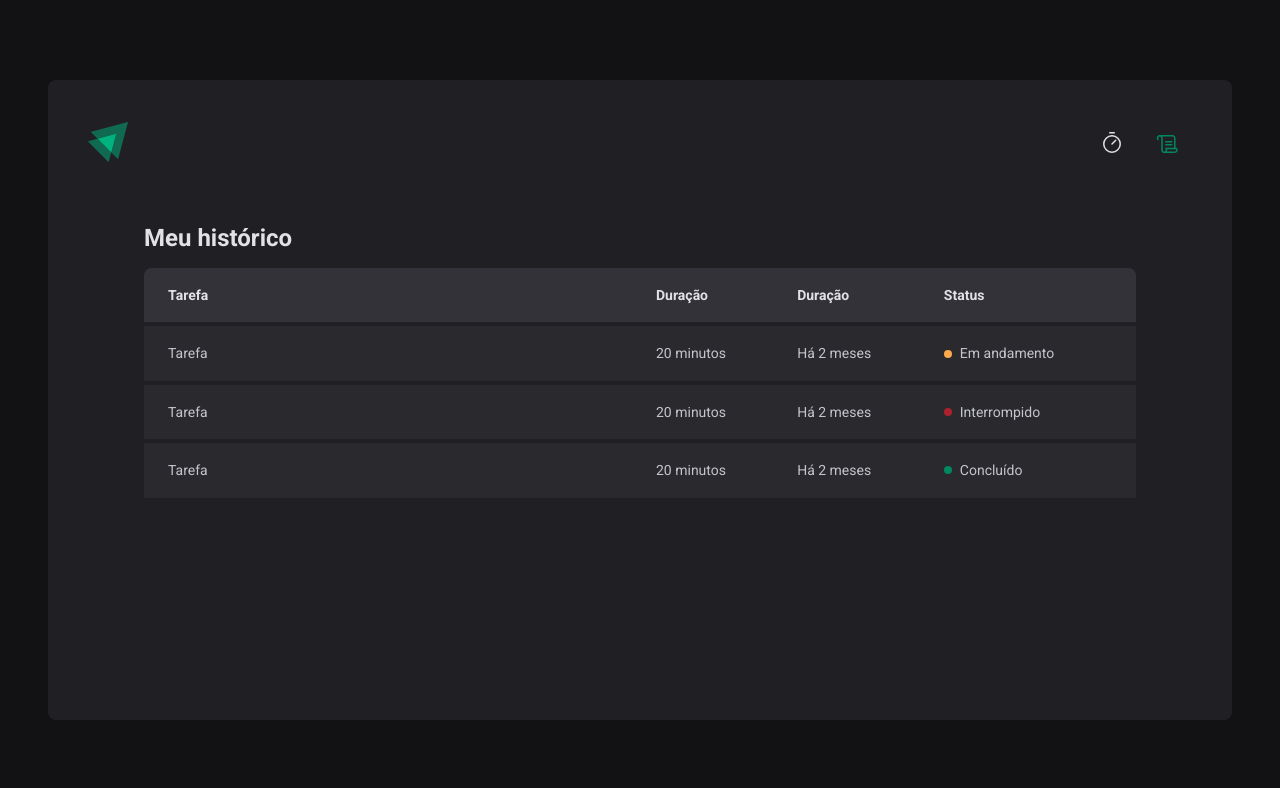
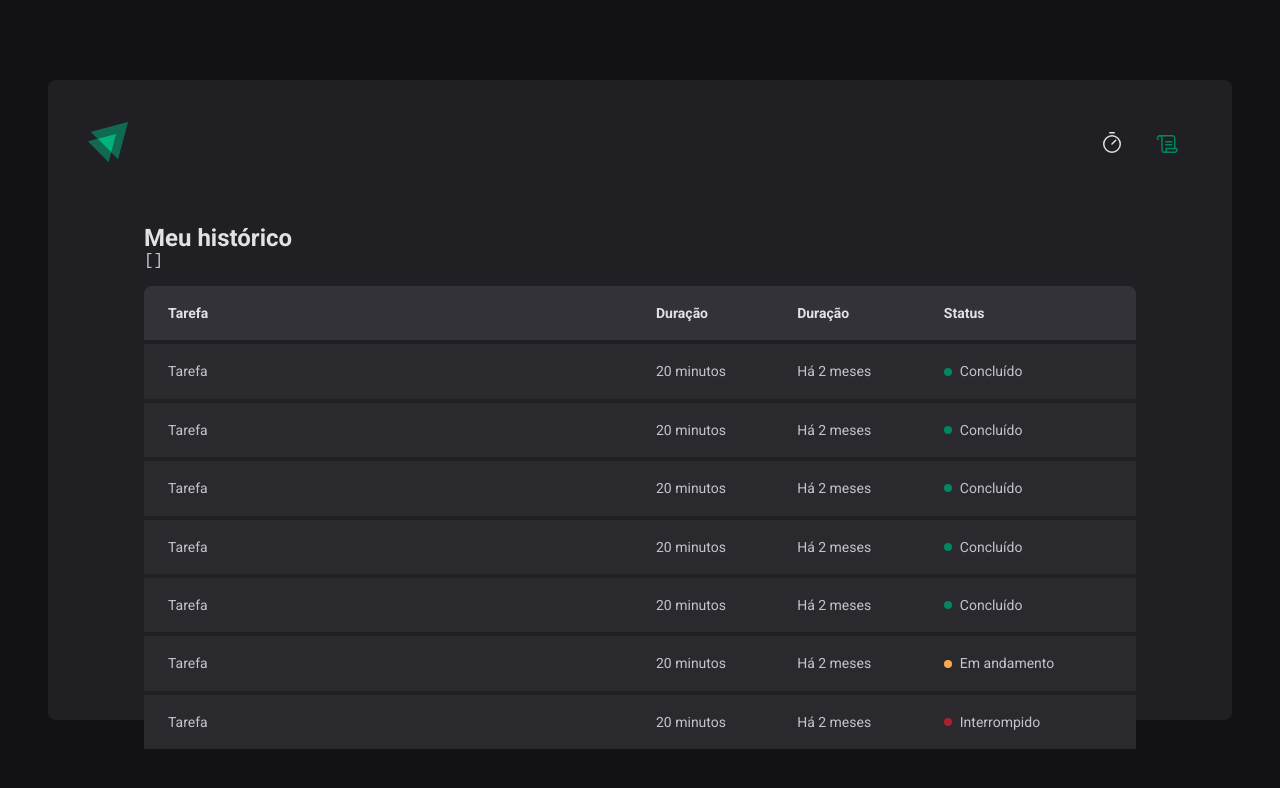
Before and after one commit to DanielSiilva/02-igniteTimer, a React (Vite) app in the folder ignite-temer/: page /history in a window 1280 px wide. Shown: the top 788 px of the page. Built offline with nearby package versions, Linux system fonts and the light colour scheme.

Commit message:
Feat: Contexto no React - Contexto entre rotas

```diff
--- a/ignite-temer/src/App.tsx
+++ b/ignite-temer/src/App.tsx
@@ -1,23 +1,21 @@
-import {ThemeProvider} from 'styled-components'
+import { ThemeProvider } from 'styled-components'
+import { BrowserRouter } from 'react-router-dom'
 import { Router } from './Router'
-import {BrowserRouter} from 'react-router-dom'
-
-import {defaultTheme} from './styles/themes/default'
 
 import { GlobalStyle } from './styles/themes/global'
-
-
+import { defaultTheme } from './styles/themes/default'
+import { CyclesContextProvider } from './contexts/CyclesContext'
 
 export function App() {
+  return (
+    <ThemeProvider theme={defaultTheme}>
+      <BrowserRouter>
+        <CyclesContextProvider>
+          <Router />
+        </CyclesContextProvider>
+      </BrowserRouter>
 
-
-  return (
-    <BrowserRouter>
-      <ThemeProvider theme={defaultTheme}>
-
-        <Router />
-        <GlobalStyle/>
-      </ThemeProvider>
-    </BrowserRouter>
+      <GlobalStyle />
+    </ThemeProvider>
   )
 }
--- /dev/null
+++ b/ignite-temer/src/contexts/CyclesContext.tsx
@@ -0,0 +1,105 @@
+import { createContext, ReactNode, useState } from 'react'
+
+interface CreateCycleData {
+  task: string
+  minutesAmount: number
+}
+
+interface Cycle {
+  id: string
+  task: string
+  minutesAmount: number
+  startDate: Date
+  interruptedDate?: Date
+  finishedDate?: Date
+}
+
+interface CyclesContextType {
+  cycles: Cycle[]
+  activeCycle: Cycle | undefined
+  activeCycleId: string | null
+  amountSecondsPassed: number
+  markCurrentCycleAsFinished: () => void
+  setSecondsPassed: (seconds: number) => void
+  createNewCycle: (data: CreateCycleData) => void
+  interruptCurrentCycle: () => void
+}
+
+export const CyclesContext = createContext({} as CyclesContextType)
+
+interface CyclesContextProviderProps {
+  children: ReactNode
+}
+
+export function CyclesContextProvider({
+  children,
+}: CyclesContextProviderProps) {
+  const [cycles, setCycles] = useState<Cycle[]>([])
+  const [activeCycleId, setActiveCycleId] = useState<string | null>(null)
+  const [amountSecondsPassed, setAmountSecondsPassed] = useState(0)
+
+  const activeCycle = cycles.find((cycle) => cycle.id === activeCycleId)
+
+  function setSecondsPassed(seconds: number) {
+    setAmountSecondsPassed(seconds)
+  }
+
+  function markCurrentCycleAsFinished() {
+    setCycles((state) =>
+      state.map((cycle) => {
+        if (cycle.id === activeCycleId) {
+          return { ...cycle, finishedDate: new Date() }
+        } else {
+          return cycle
+        }
+      }),
+    )
+  }
+
+  function createNewCycle(data: CreateCycleData) {
+    const id = String(new Date().getTime())
+
+    const newCycle: Cycle = {
+      id,
+      task: data.task,
+      minutesAmount: data.minutesAmount,
+      startDate: new Date(),
+    }
+
+    setCycles((state) => [...state, newCycle])
+    setActiveCycleId(id)
+    setAmountSecondsPassed(0)
+
+    // reset()
+  }
+
+  function interruptCurrentCycle() {
+    setCycles((state) =>
+      state.map((cycle) => {
+        if (cycle.id === activeCycleId) {
+          return { ...cycle, interruptedDate: new Date() }
+        } else {
+          return cycle
+        }
+      }),
+    )
+    setActiveCycleId(null)
+  }
+
+  return (
+    <CyclesContext.Provider
+      value={{
+        cycles,
+        activeCycle,
+        activeCycleId,
+        markCurrentCycleAsFinished,
+        amountSecondsPassed,
+        setSecondsPassed,
+        createNewCycle,
+        interruptCurrentCycle,
+      }}
+    >
+      {children}
+    </CyclesContext.Provider>
+  )
+}
--- a/ignite-temer/src/pages/History/index.tsx
+++ b/ignite-temer/src/pages/History/index.tsx
@@ -1,14 +1,15 @@
-import {
-  HistoryContainer,
-  HistoryList,
-  Status
-
-} from './styled'
+import { useContext } from 'react'
+import { CyclesContext } from '../../contexts/CyclesContext'
+import { HistoryContainer, HistoryList, Status } from './styled'
 
 export function History() {
+  const { cycles } = useContext(CyclesContext)
+
   return (
     <HistoryContainer>
       <h1>Meu histórico</h1>
+
+      <pre>{JSON.stringify(cycles, null, 2)}</pre>
 
       <HistoryList>
         <table>
@@ -20,35 +21,63 @@
               <th>Status</th>
             </tr>
           </thead>
-
           <tbody>
             <tr>
               <td>Tarefa</td>
               <td>20 minutos</td>
               <td>Há 2 meses</td>
               <td>
-                <Status statusColor='yellow'> Em andamento</Status>
+                <Status statusColor="green">Concluído</Status>
               </td>
             </tr>
-
             <tr>
               <td>Tarefa</td>
               <td>20 minutos</td>
               <td>Há 2 meses</td>
               <td>
-                <Status statusColor='red'> Interrompido</Status>
+                <Status statusColor="green">Concluído</Status>
               </td>
             </tr>
-
             <tr>
               <td>Tarefa</td>
               <td>20 minutos</td>
               <td>Há 2 meses</td>
               <td>
-                <Status statusColor='green'> Concluído</Status>
+                <Status statusColor="green">Concluído</Status>
               </td>
             </tr>
-
+            <tr>
+              <td>Tarefa</td>
+              <td>20 minutos</td>
+              <td>Há 2 meses</td>
+              <td>
+                <Status statusColor="green">Concluído</Status>
+              </td>
+            </tr>
+            <tr>
+              <td>Tarefa</td>
+              <td>20 minutos</td>
+              <td>Há 2 meses</td>
+              <td>
+                <Status statusColor="green">Concluído</Status>
+              </td>
+            </tr>
+            <tr>
+              <td>Tarefa</td>
+              <td>20 minutos</td>
+              <td>Há 2 meses</td>
+              <td>
+                <Status statusColor="yellow">Em andamento</Status>
+              </td>
+            </tr>
+            <tr>
+              <td>Tarefa</td>
+              <td>20 minutos</td>
+              <td>Há 2 meses</td>
+              <td>
+                <Status statusColor="red">Interrompido</Status>
+              </td>
+            </tr>
           </tbody>
         </table>
       </HistoryList>
--- a/ignite-temer/src/pages/Home/components/NewCycleForm/index.tsx
+++ b/ignite-temer/src/pages/Home/components/NewCycleForm/index.tsx
@@ -1,11 +1,12 @@
 import { FormContainer, MinutesAmountInput, TaskInput } from './styled'
 import { useContext } from 'react'
-import { CyclesContext } from '../..'
 import { useFormContext } from 'react-hook-form'
+import { CyclesContext } from '../../../../contexts/CyclesContext'
 
 export function NewCycleForm() {
   const { activeCycle } = useContext(CyclesContext)
   const { register } = useFormContext()
+
 
   return (
     <FormContainer>
--- a/ignite-temer/src/pages/Home/index.tsx
+++ b/ignite-temer/src/pages/Home/index.tsx
@@ -2,7 +2,7 @@
 import { FormProvider, useForm } from 'react-hook-form'
 import { zodResolver } from '@hookform/resolvers/zod'
 import * as zod from 'zod'
-import { createContext, useState } from 'react'
+import { useContext } from 'react'
 
 import {
   HomeContainer,
@@ -12,26 +12,7 @@
 
 import { NewCycleForm } from './components/NewCycleForm'
 import { Countdown } from './components/Countdown'
-
-interface Cycle {
-  id: string
-  task: string
-  minutesAmount: number
-  startDate: Date
-  interruptedDate?: Date
-  finishedDate?: Date
-}
-
-
-interface CyclesContextType {
-  activeCycle: Cycle | undefined
-  activeCycleId: string | null
-  amountSecondsPassed: number
-  markCurrentCycleAsFinished: () => void
-  setSecondsPassed: (seconds: number) => void
-}
-
-export const CyclesContext = createContext({} as CyclesContextType)
+import { CyclesContext } from '../../contexts/CyclesContext'
 
 const newCycleFormValidationSchema = zod.object({
   task: zod.string().min(1, 'Informe a tarefa'),
@@ -40,13 +21,11 @@
     .min(5, 'O ciclo precisa ser de no mínimo 5 minutos.')
     .max(60, 'O ciclo precisa ser de no máximo 60 minutos.'),
 })
-
 type NewCycleFormData = zod.infer<typeof newCycleFormValidationSchema>
 
 export function Home() {
-  const [cycles, setCycles] = useState<Cycle[]>([])
-  const [activeCycleId, setActiveCycleId] = useState<string | null>(null)
-  const [amountSecondsPassed, setAmountSecondsPassed] = useState(0)
+  const { activeCycle, createNewCycle, interruptCurrentCycle } =
+    useContext(CyclesContext)
 
   const newCycleForm = useForm<NewCycleFormData>({
     resolver: zodResolver(newCycleFormValidationSchema),
@@ -56,79 +35,21 @@
     },
   })
 
-  const { handleSubmit, watch, reset } = newCycleForm
-
-  const activeCycle = cycles.find((cycle) => cycle.id === activeCycleId)
-
-  function setSecondsPassed(seconds: number) {
-    setAmountSecondsPassed(seconds)
-  }
-
-  function markCurrentCycleAsFinished() {
-    setCycles((state) =>
-      state.map((cycle) => {
-        if (cycle.id === activeCycleId) {
-          return { ...cycle, finishedDate: new Date() }
-        } else {
-          return cycle
-        }
-      }),
-    )
-  }
-
-  function handleCreateNewCycle(data: NewCycleFormData) {
-    const id = String(new Date().getTime())
-
-    const newCycle: Cycle = {
-      id,
-      task: data.task,
-      minutesAmount: data.minutesAmount,
-      startDate: new Date(),
-    }
-
-    setCycles((state) => [...state, newCycle])
-    setActiveCycleId(id)
-    setAmountSecondsPassed(0)
-
-    reset()
-  }
-
-  function handleInterruptCycle() {
-    setCycles((state) =>
-      state.map((cycle) => {
-        if (cycle.id === activeCycleId) {
-          return { ...cycle, interruptedDate: new Date() }
-        } else {
-          return cycle
-        }
-      }),
-    )
-    setActiveCycleId(null)
-  }
+  const { handleSubmit, watch /* reset */ } = newCycleForm
 
   const task = watch('task')
   const isSubmitDisable = !task
 
   return (
     <HomeContainer>
-      <form onSubmit={handleSubmit(handleCreateNewCycle)}>
-        <CyclesContext.Provider
-          value={{
-            activeCycle,
-            activeCycleId,
-            markCurrentCycleAsFinished,
-            amountSecondsPassed,
-            setSecondsPassed,
-          }}
-        >
-          <FormProvider {...newCycleForm}>
-            <NewCycleForm />
-          </FormProvider>
-          <Countdown />
-        </CyclesContext.Provider>
+      <form onSubmit={handleSubmit(createNewCycle)}>
+        <FormProvider {...newCycleForm}>
+          <NewCycleForm />
+        </FormProvider>
+        <Countdown />
 
         {activeCycle ? (
-          <StopCountdownButton onClick={handleInterruptCycle} type="button">
+          <StopCountdownButton onClick={interruptCurrentCycle} type="button">
             <HandPalm size={24} />
             Interromper
           </StopCountdownButton>
```
Also changed, not shown: ignite-temer/src/pages/Home/components/Countdown/index.tsx (+8 -4 lines).
